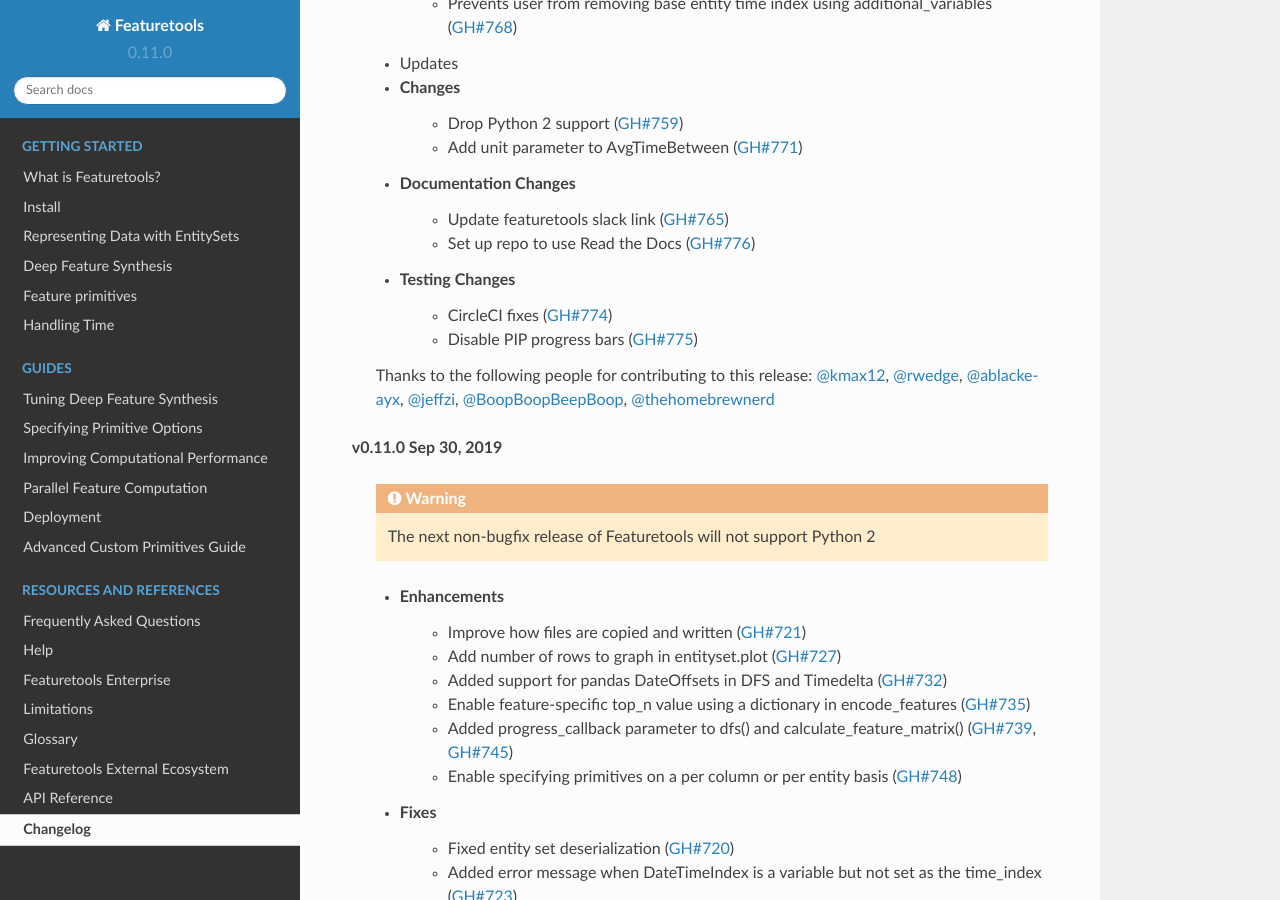
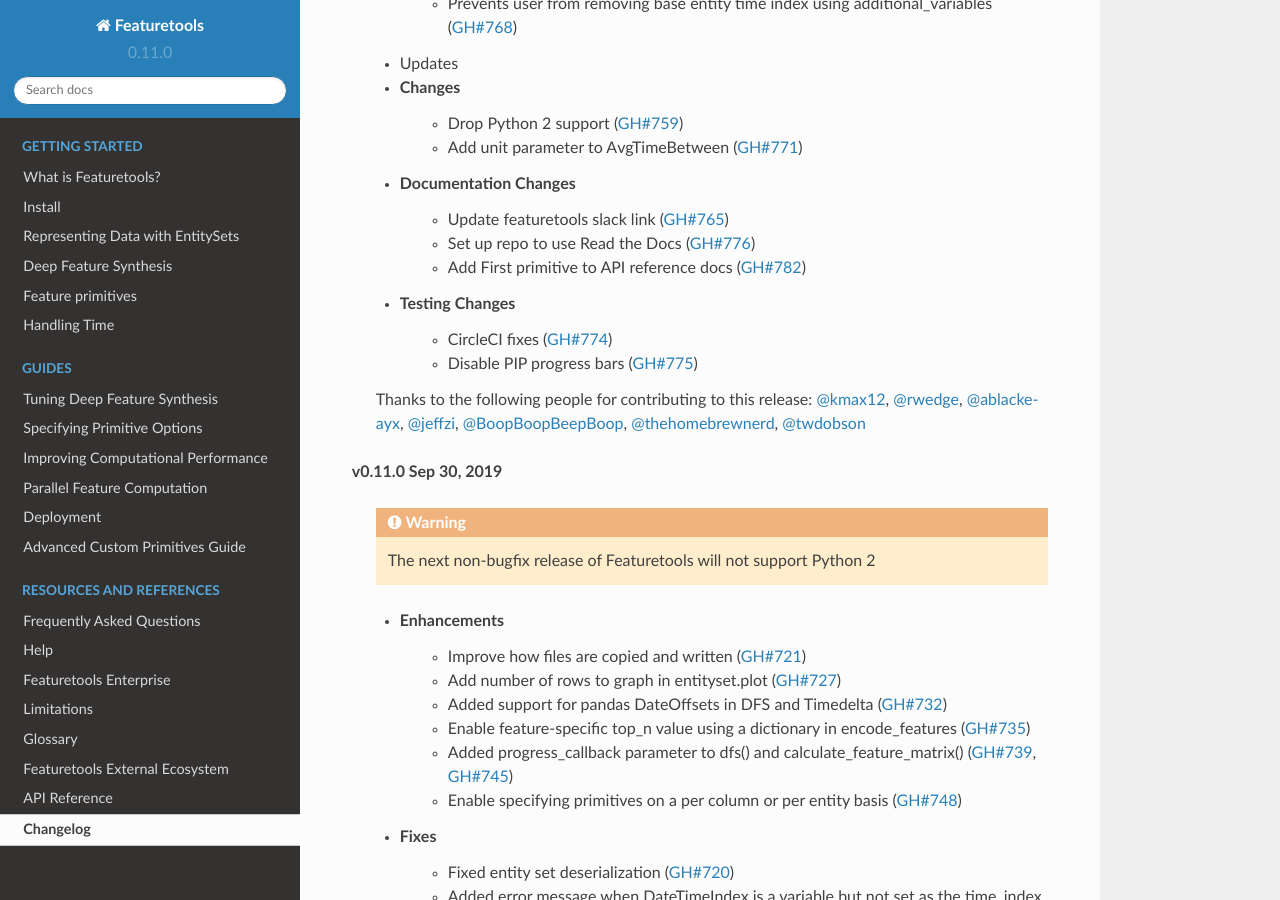
Before and after one commit to alteryx/featuretools, a Sphinx documentation site: the page built from docs/source/changelog.rst, in a window 1280 px wide and 900 px high, scrolled down 331 px. Built offline with Sphinx 7.4.7 and the Read the Docs theme 2.0.0, drawn with Linux system fonts in a browser that asks for light colours; pages that are not in the unit, such as notebooks, are missing from menus.

Commit message:
Merge remote-tracking branch 'upstream/master' Then re-add twdobson to changelog

```diff
--- a/docs/source/api_reference.rst
+++ b/docs/source/api_reference.rst
@@ -104,6 +104,7 @@
     PercentTrue
     All
     Any
+    First
     Last
     Skew
     Trend
--- a/docs/source/changelog.rst
+++ b/docs/source/changelog.rst
@@ -15,13 +15,14 @@
     * Documentation Changes
         * Update featuretools slack link (:pr:`765`)
         * Set up repo to use Read the Docs (:pr:`776`)
+        * Add First primitive to API reference docs (:pr:`782`)
     * Testing Changes
         * CircleCI fixes (:pr:`774`)
         * Disable PIP progress bars (:pr:`775`)
 
     Thanks to the following people for contributing to this release:
     :user:`kmax12`, :user:`rwedge`, :user:`ablacke-ayx`, :user:`jeffzi`, :user:`BoopBoopBeepBoop`,
-    :user:`thehomebrewnerd`
+    :user:`thehomebrewnerd`, :user:`twdobson`
 
 **v0.11.0 Sep 30, 2019**
 
```
